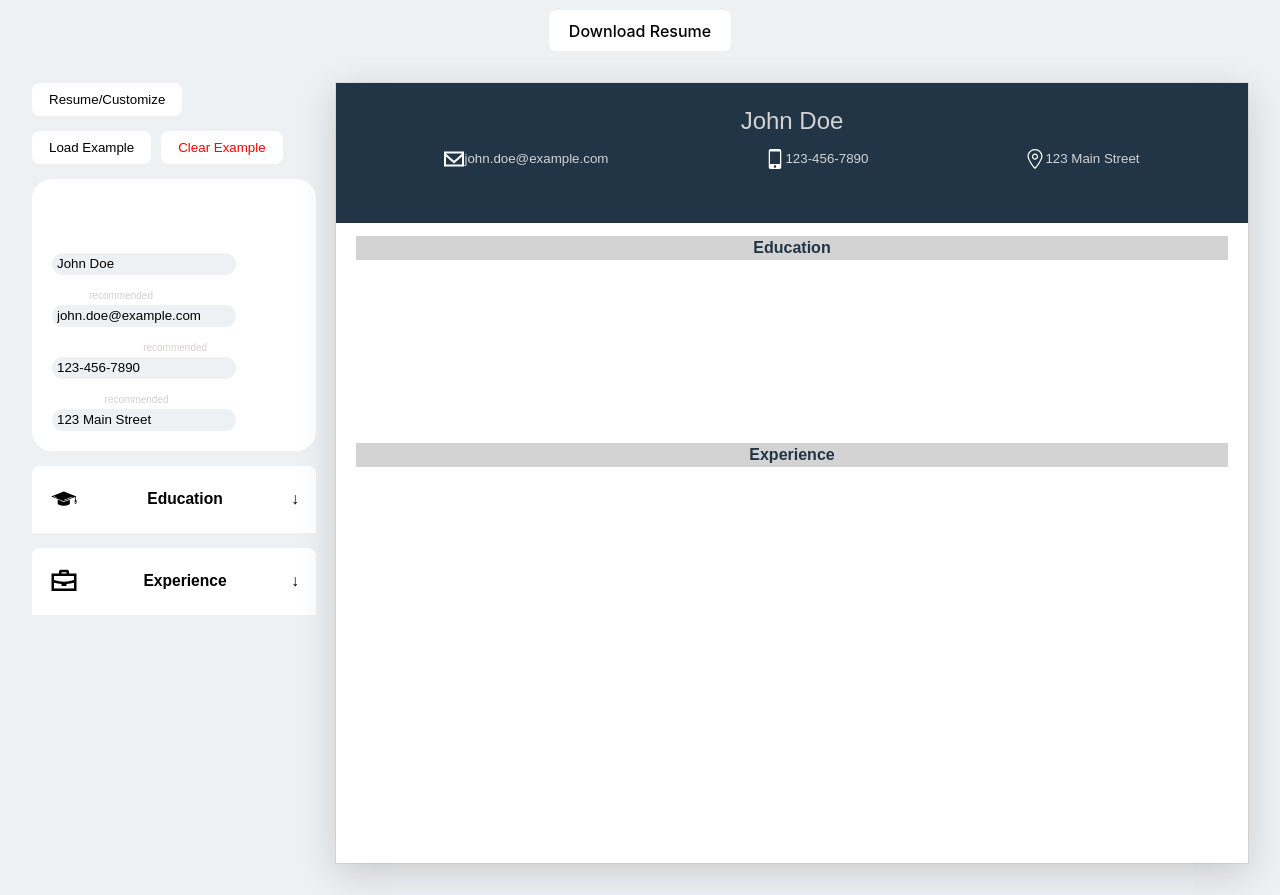
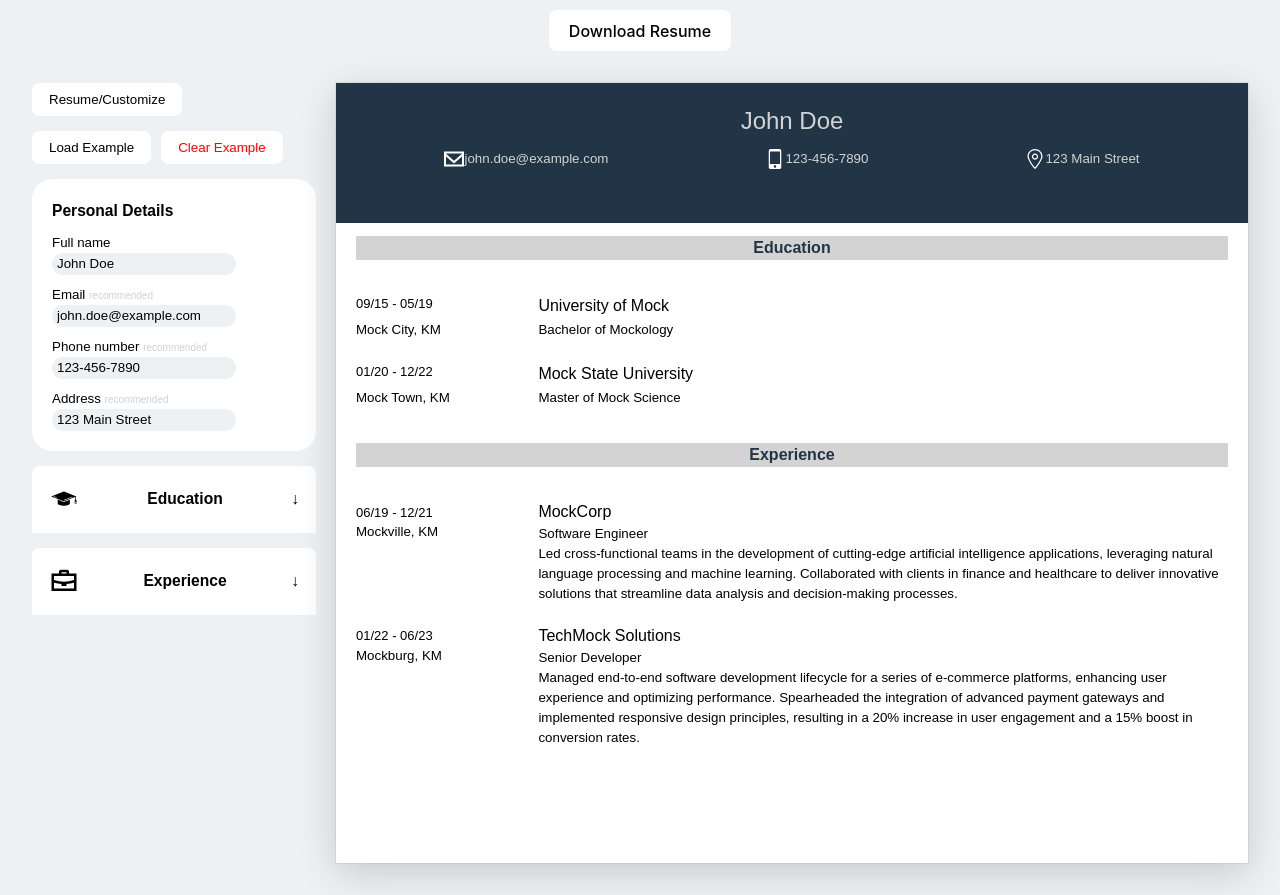
Before and after one commit to gtsoul-tech/cv-template, a React (Vite) app: page / in a window 1280 px wide. Built offline with nearby package versions, Linux system fonts and the light colour scheme.

Commit message:
light-dark

```diff
--- a/src/index.css
+++ b/src/index.css
@@ -4,7 +4,7 @@
   font-weight: 400;
 
   color-scheme: light dark;
-  color: rgba(255, 255, 255, 0.87);
+  color: black;
   background-color: #242424;
 
   font-synthesis: none;
```
